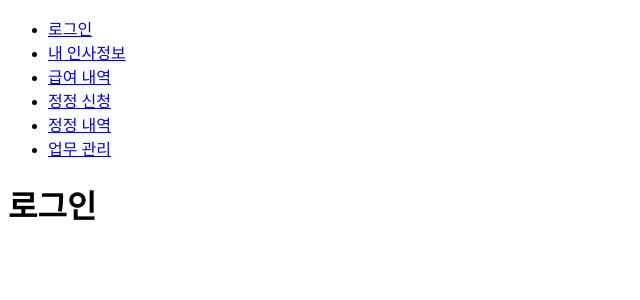
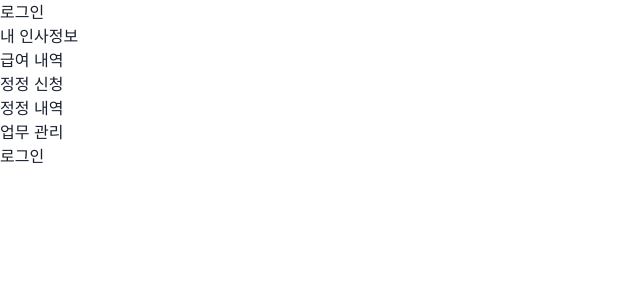
Before and after one commit to dmswnlee/pay-system, a React (Vite) app: page / in a window 1280 px wide. Shown: the top 300 px of the page, without its empty margins (0-640 px from the left). Built offline with nearby package versions, Linux system fonts and the light colour scheme.

Commit message:
추가 : chakra UI 설치 및 적용

```diff
--- a/package.json
+++ b/package.json
@@ -10,8 +10,12 @@
     "preview": "vite preview"
   },
   "dependencies": {
+    "@chakra-ui/react": "^2.8.2",
+    "@emotion/react": "^11.11.4",
+    "@emotion/styled": "^11.11.0",
     "dayjs": "^1.11.10",
     "firebase": "^10.8.1",
+    "framer-motion": "^11.0.8",
     "react": "^18.2.0",
     "react-dom": "^18.2.0",
     "react-router-dom": "^6.22.2",
--- a/src/main.tsx
+++ b/src/main.tsx
@@ -1,10 +1,13 @@
-import React from 'react'
-import ReactDOM from 'react-dom/client'
-import App from './App.tsx'
-import './index.css'
+import React from "react";
+import ReactDOM from "react-dom/client";
+import App from "./App.tsx";
+import "./index.css";
+import { ChakraProvider } from "@chakra-ui/react";
 
-ReactDOM.createRoot(document.getElementById('root')!).render(
+ReactDOM.createRoot(document.getElementById("root")!).render(
   <React.StrictMode>
-    <App />
+    <ChakraProvider>
+      <App />
+    </ChakraProvider>
   </React.StrictMode>,
-)
+);
```
Also changed, not shown: 1 other file (tests, documents, lock files or other folders).
